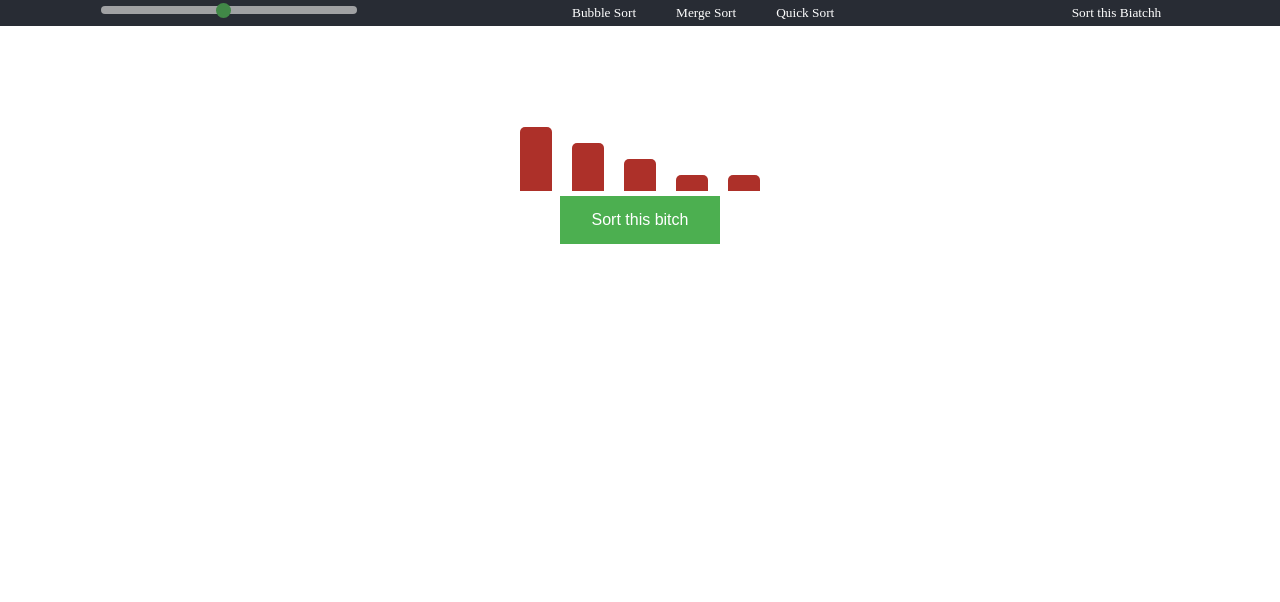
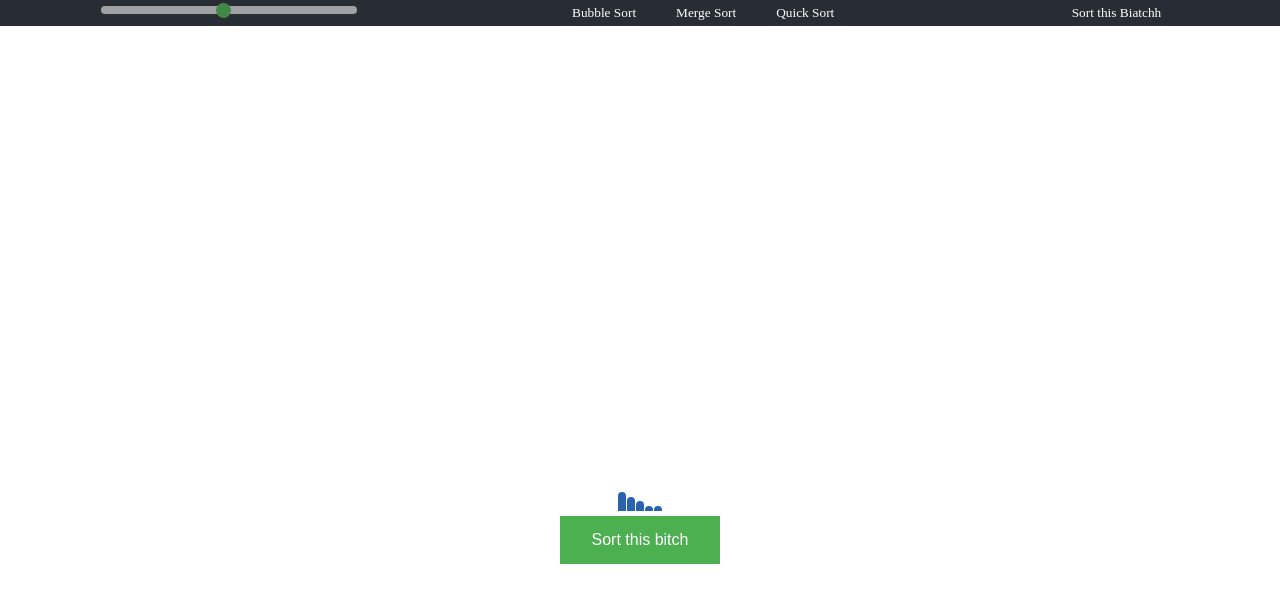
Before and after one commit to aviadbi1/sort-visualizer, a React (Create React App) app: page / in a window 1280 px wide. Shown: the top 602 px of the page. Built offline with nearby package versions, Linux system fonts and the light colour scheme.

Commit message:
some ui changes

```diff
--- a/src/App.tsx
+++ b/src/App.tsx
@@ -9,7 +9,7 @@ type AppState = {
 };
 class App extends Component<AppProps, AppState> {
   MIN = 1;
-  MAX = 10;
+  MAX = 100;
 
   constructor(props: AppProps) {
     super(props);
--- a/src/components/MyArray/MyArray.tsx
+++ b/src/components/MyArray/MyArray.tsx
@@ -62,7 +62,7 @@ class MyArray extends Component<MyArrayProps, MyArrayState> {
         {/* <div>{this.props.numbers.toString()}</div> */}
         <div className="array">
           {this.state.numbers.map((n, index) => (
-            <MyArrayValue key={index} value={n}></MyArrayValue>
+            <MyArrayValue active={false} key={index} value={n}></MyArrayValue>
           ))}
         </div>
         <button className="button" onClick={this.bubbleSort}>
--- a/src/components/MyArrayValue/MyArrayValue.scss
+++ b/src/components/MyArrayValue/MyArrayValue.scss
@@ -1,18 +1,17 @@
-$totalRows: 11; //should be max + 1
+$totalRows: 101; //should be max + 1
 
 .chart {
   display: grid;
   // grid-template-columns: repeat(1, 1fr);
   grid-template-rows: repeat(calc($totalRows - 1), 1fr);
-  height: 10rem;
-  width: 2rem;
-  padding: 5px 10px;
+  height: 60vh;
+  width: 0.5em;
+  padding: 5px 0.5px;
 }
 
 [class*="bar"] {
   border-radius: 5px 5px 0 0;
   transition: all 0.6s ease;
-  background-color: #ad3029;
   flex-grow: 1;
   flex-shrink: 1;
   grid-row-end: $totalRows;
@@ -25,6 +24,14 @@ $totalRows: 11; //should be max + 1
 
 @for $i from 1 through $totalRows {
   .bar-#{$i} {
+    background-color: #2962ad;
     @include chartValue($i);
   }
 }
+
+@for $i from 1 through $totalRows {
+  .bar-active-#{$i} {
+    @include chartValue($i);
+    background-color: rgb(39, 218, 173);
+  }
+}
--- a/src/components/MyArrayValue/MyArrayValue.tsx
+++ b/src/components/MyArrayValue/MyArrayValue.tsx
@@ -3,12 +3,14 @@ import "./MyArrayValue.scss";
 
 type MyArrayValueState = {
   value: number;
+  active: boolean;
 };
 
 function MyArrayValue(props: MyArrayValueState) {
+  let active = props.active ? "-active" : "";
   return (
     <div className="chart">
-      <div className={`bar-${props.value}`}>{/* {props.value} */}</div>
+      <div className={`bar${active}-${props.value}`}>{/* {props.value} */}</div>
     </div>
   );
 }
```
